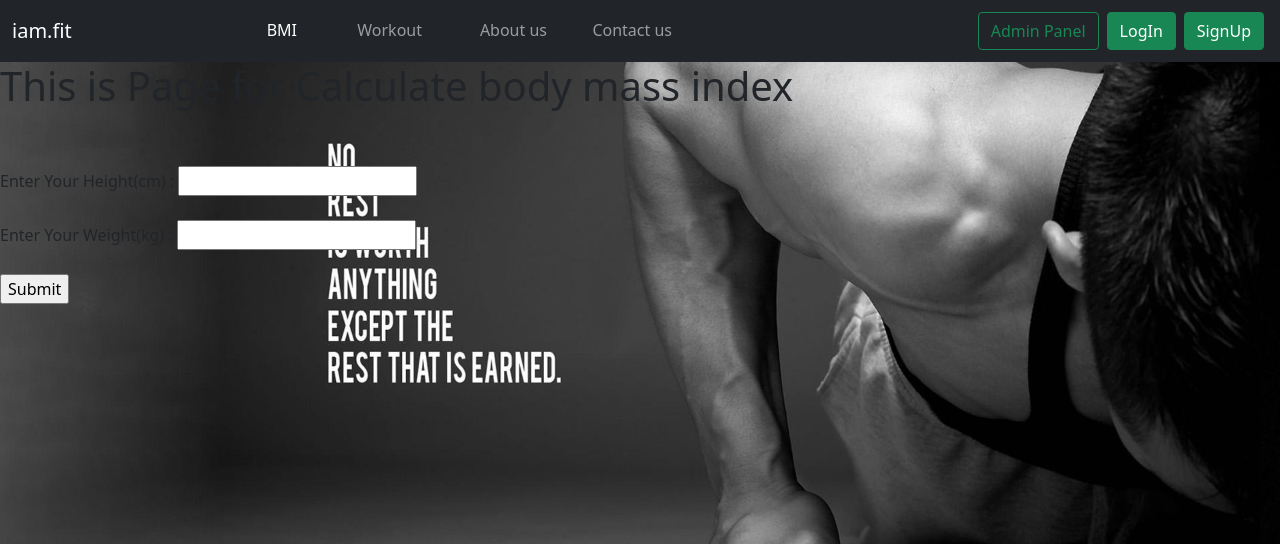
After one commit to Bhavin-Chavda/Het-Bhavin, a Django app: page /BMI in a window 1280 px wide. The commit adds this page. Shown: the top 544 px of the page. Run offline with Django 3.2, Linux system fonts and the light colour scheme.

Commit message:
Implement BMI function and providing more defination to the home page

```diff
--- a/iCoder/home/urls.py
+++ b/iCoder/home/urls.py
@@ -18,4 +18,6 @@ urlpatterns = [
     path('hitt',views.hitt,name='hitt'),
     path('core_strength',views.core_strength,name='core_strength'),
     path('resistance',views.resistance,name='resistance'),
+    path('BMI',views.BMI, name='BMI'),
+    path('add',views.add, name='add'),
 ]
--- a/iCoder/home/views.py
+++ b/iCoder/home/views.py
@@ -120,3 +120,14 @@ def handlelogout(request):
     return redirect('home')
 
     # return HttpResponse('Logouttttttttttt')
+
+def BMI(request):
+    return render(request,'home/BMI.html')
+
+def add(request):
+    ht=float(request.GET['height'])
+    wt=float(request.GET['weight'])
+
+    res=round((wt/(ht*ht))*10000)
+
+    return render(request,'home/BMIANS.html',{'result':res})
--- a/iCoder/templates/base.html
+++ b/iCoder/templates/base.html
@@ -8,7 +8,7 @@
   <!-- Bootstrap CSS -->
   <link href="https://cdn.jsdelivr.net/npm/bootstrap@5.0.0-beta2/dist/css/bootstrap.min.css" rel="stylesheet"
     integrity="sha384-BmbxuPwQa2lc/FVzBcNJ7UAyJxM6wuqIj61tLrc4wSX0szH/Ev+nYRRuWlolflfl" crossorigin="anonymous">
-
+    {% block head %}{% endblock head %}
   <title>{% block title %}{% endblock title %}</title>
 
 </head>
@@ -36,6 +36,9 @@
           </li>
           <li class="nav-item " style="position:absolute; right:600px; top:10px;">
             <a class="nav-link {% block contactactive %}{% endblock contactactive %}" href="/contact">Contact us</a>
+          </li>
+          <li class="nav-item " style="position:absolute; right: 975px; top:10px;">
+            <a class="nav-link {% block BMIactive %}{% endblock BMIactive %}" href="/BMI">BMI</a>
           </li>
 
         </ul>
--- /dev/null
+++ b/iCoder/templates/home/BMI.html
@@ -0,0 +1,24 @@
+{% extends 'base.html' %}
+{% block head %}
+<style>
+body {
+  background-image: url('/static/img/a1.jpg');
+  background-size: cover;
+}
+</style>
+
+{% endblock head %}
+{% block BMIactive %} active {% endblock BMIactive %}
+{% block title %}BMI{% endblock title %}
+
+{% block body %}
+    <h1>This is Page for Calculate body mass index</h1><br><br>
+
+
+<form action="add">
+Enter Your Height(cm)  : <input type="text" name="height"><br><br>
+Enter Your Weight(kg) : <input type="text" name="weight"><br><br>
+<input type="submit" >
+</form>
+<!-- editing  -->
+{% endblock body%}
```
Also changed, not shown: iCoder/templates/home/BMIANS.html (added, +14 -0 lines), iCoder/static/img/gym.jpg (added).
